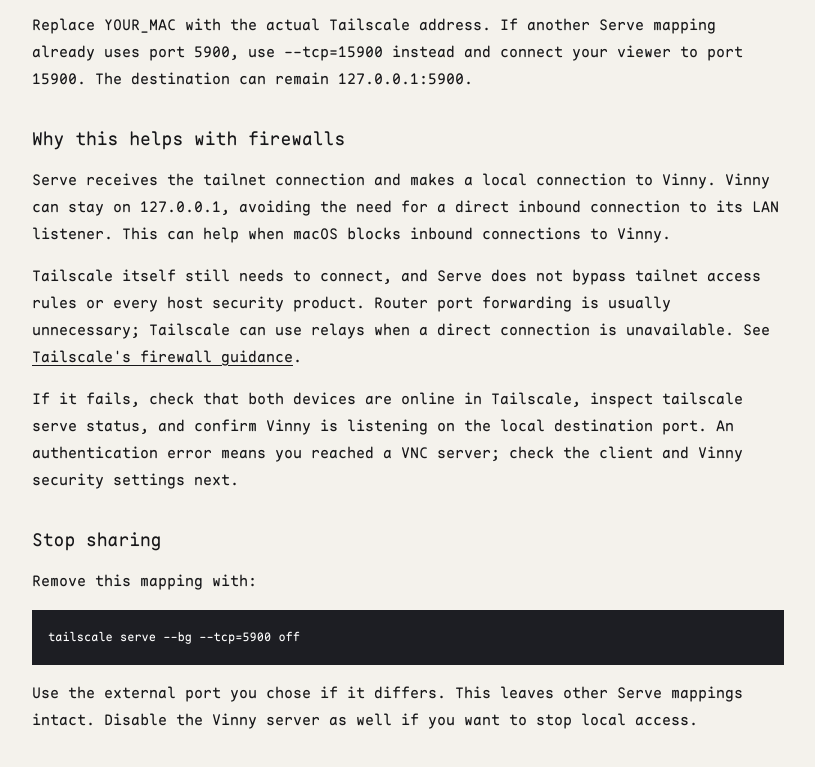
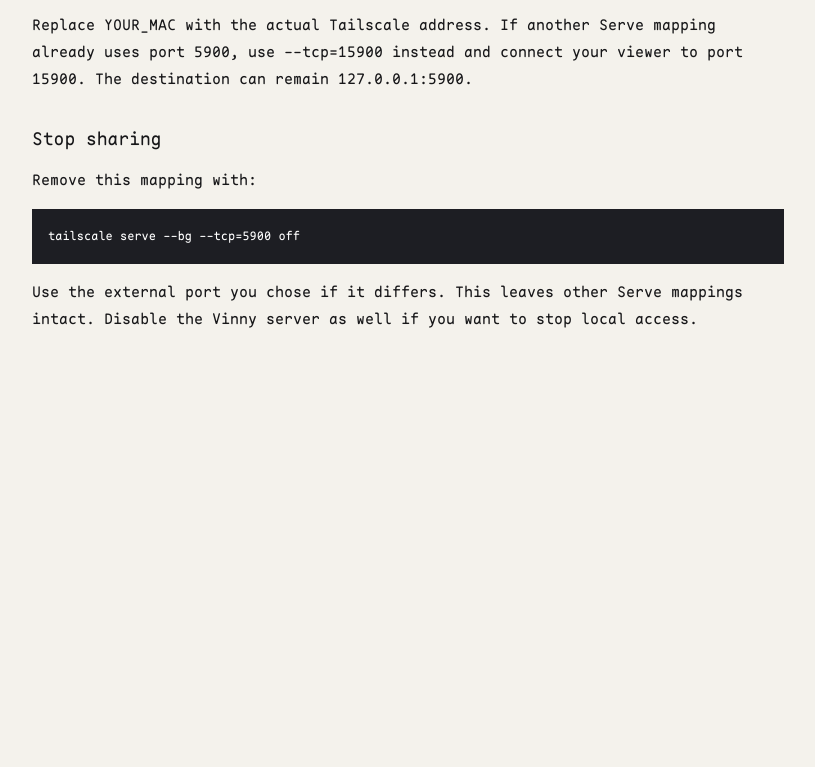
Before and after one commit to sarimabbas/vinny, a website built with Vite: page website/guides/tailscale/index.html in a window 1280 px wide. Shown: the part 1481-2248 px from the top of the page, without its empty margins (232-1047 px from the left). After the commit the page ends 1901 px from the top, so only its background shows below. Built offline with nearby package versions, Linux system fonts and the light colour scheme.

Commit message:
Remove firewall explanation from Tailscale guide

```diff
--- a/website/guides/tailscale/index.html
+++ b/website/guides/tailscale/index.html
@@ -36,10 +36,6 @@
 <li><strong>Other VNC clients:</strong> host <code>YOUR_MAC</code>, port <code>5900</code>, with authentication matching Vinny.</li>
 </ul>
 <p>Replace <code>YOUR_MAC</code> with the actual Tailscale address. If another Serve mapping already uses port 5900, use <code>--tcp=15900</code> instead and connect your viewer to port 15900. The destination can remain <code>127.0.0.1:5900</code>.</p>
-<h2>Why this helps with firewalls</h2>
-<p>Serve receives the tailnet connection and makes a local connection to Vinny. Vinny can stay on <code>127.0.0.1</code>, avoiding the need for a direct inbound connection to its LAN listener. This can help when macOS blocks inbound connections to Vinny.</p>
-<p>Tailscale itself still needs to connect, and Serve does not bypass tailnet access rules or every host security product. Router port forwarding is usually unnecessary; Tailscale can use relays when a direct connection is unavailable. See <a href="https://tailscale.com/docs/reference/faq/firewall-ports">Tailscale's firewall guidance</a>.</p>
-<p>If it fails, check that both devices are online in Tailscale, inspect <code>tailscale serve status</code>, and confirm Vinny is listening on the local destination port. An authentication error means you reached a VNC server; check the client and Vinny security settings next.</p>
 <h2>Stop sharing</h2>
 <p>Remove this mapping with:</p>
 <pre><code>tailscale serve --bg --tcp=5900 off</code></pre>
```
Also changed, not shown: docs/tailscale.md (+0 -8 lines).
